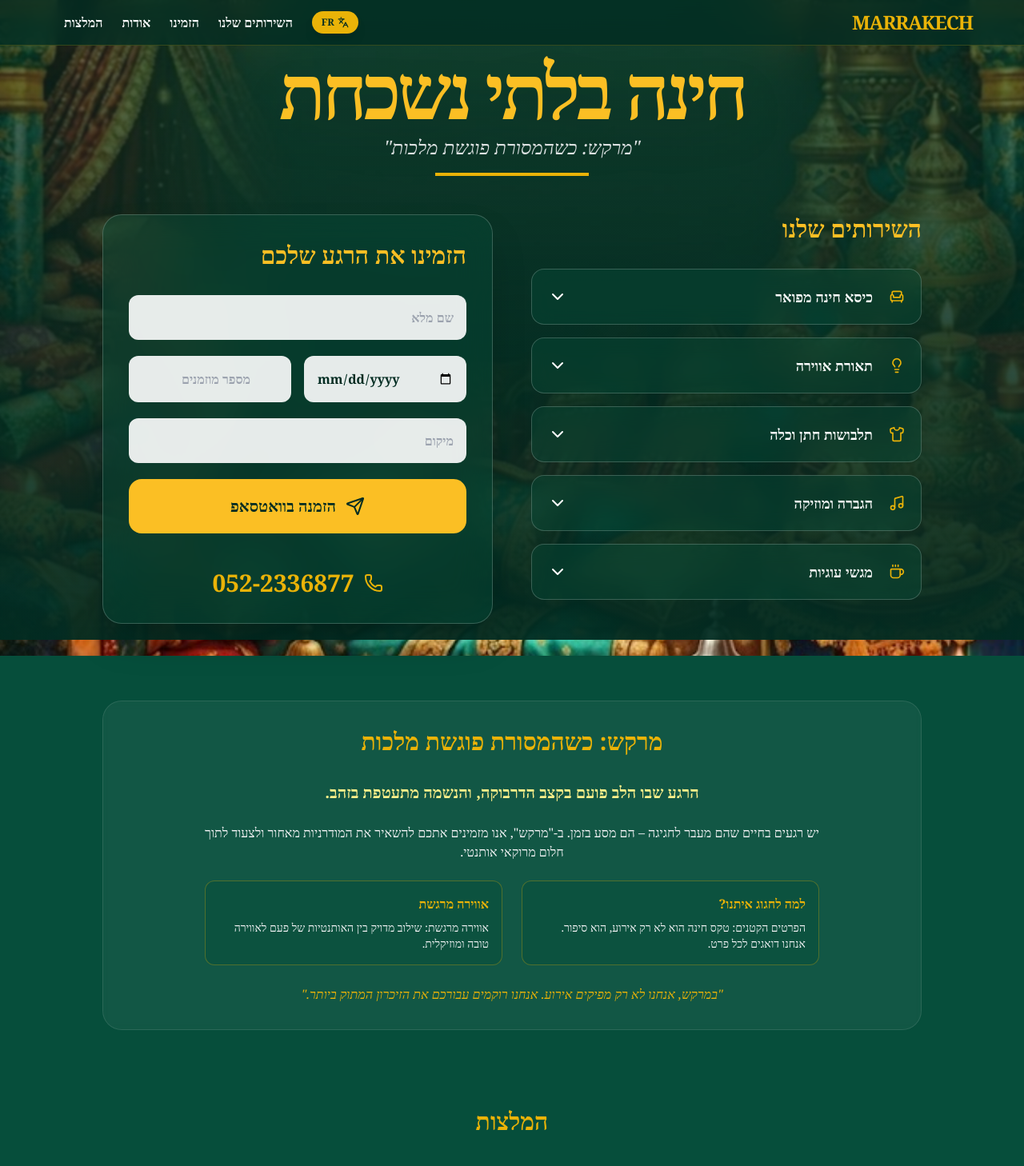
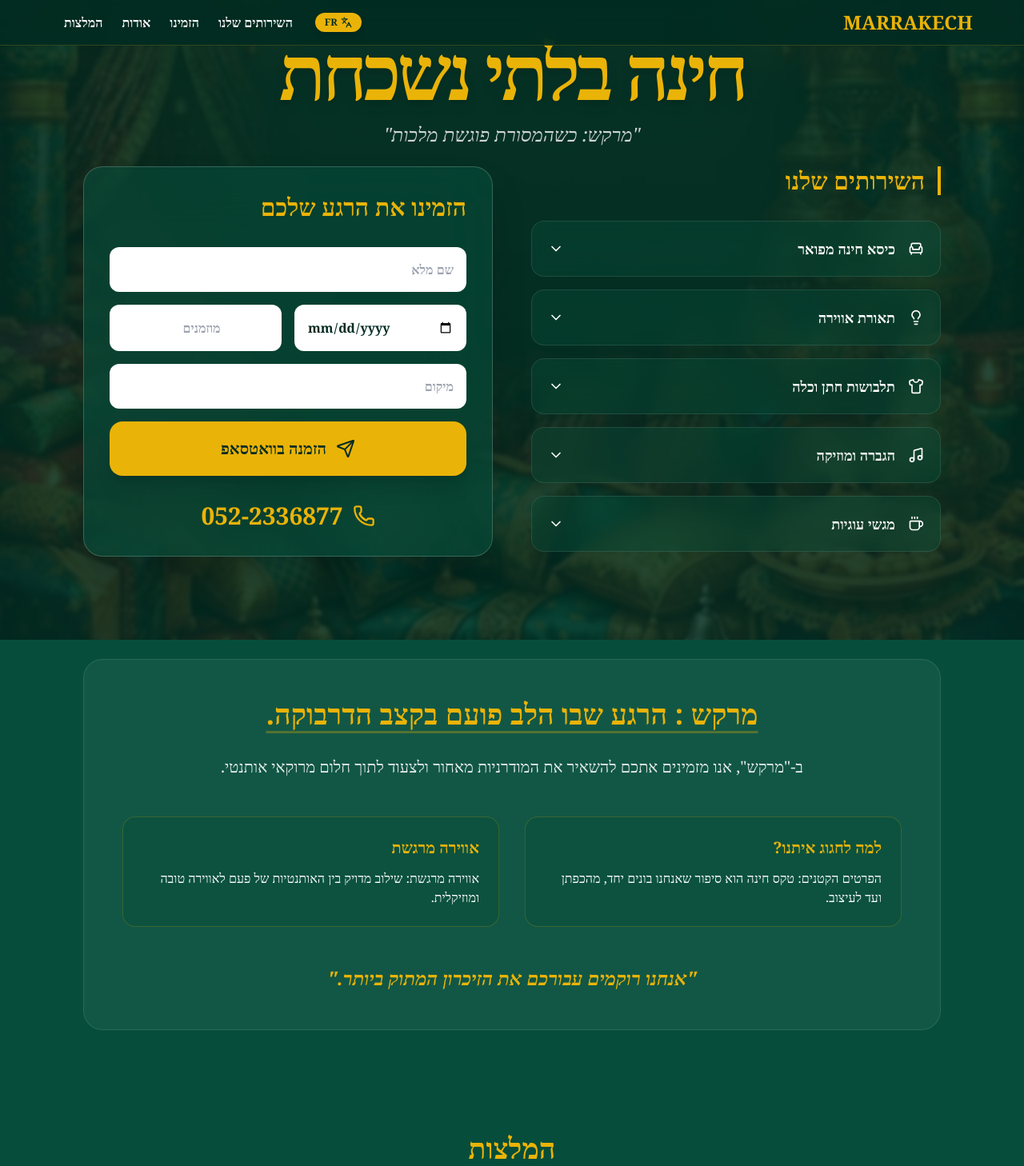
Before and after one commit to mhayoun/henne-app, a React (Vite) app: page / in a window 1280 px wide. Shown: the top 1458 px of the page at 80% size. Built offline with nearby package versions, Linux system fonts and the light colour scheme.

Commit message:
VERSION4

```diff
--- a/src/App.jsx
+++ b/src/App.jsx
@@ -1,5 +1,7 @@
 import React, { useState, useEffect, useRef } from 'react';
 import { Music, Lightbulb, Shirt, Armchair, Coffee, Send, Languages, Phone, ChevronDown, Star, Quote, Menu, X } from 'lucide-react';
+
+// Imports des assets (assurez-vous que les fichiers existent dans ./assets/)
 import henneBG from './assets/henne.jpeg';
 import chairImg from './assets/chair.jpeg';
 import tenuesImg from './assets/tenues.jpeg';
@@ -19,8 +21,8 @@
           observer.unobserve(domRef.current);
         }
       });
-    });
-    observer.observe(domRef.current);
+    }, { threshold: 0.1 });
+    if (domRef.current) observer.observe(domRef.current);
     return () => observer.disconnect();
   }, []);
 
@@ -35,63 +37,56 @@
   const [lang, setLang] = useState('he');
   const [isMenuOpen, setIsMenuOpen] = useState(false);
   const [openAccordion, setOpenAccordion] = useState(null);
-  const [formData, setFormData] = useState({
-    date: '', lieu: '', invites: 50, nom: '',
-    services: ['Fauteuil', 'Eclairage', 'Tenues', 'Musique', 'Gateaux']
-  });
+  const [formData, setFormData] = useState({ date: '', lieu: '', invites: 50, nom: '', services: [] });
 
   const content = {
     fr: {
       title: "Un Henné Inoubliable",
       subtitle: "Marrakech : quand la tradition rencontre la royauté",
       nav: { services: "Nos Services", reserve: "Réserver", about: "À Propos", reviews: "Témoignages" },
-      aboutTitle: "Marrakech : quand la tradition rencontre la royauté",
-      reviewsTitle: "Témoignages du cœur",
       logisticsTitle: "Réserver votre moment",
-      aboutContent: {
-        intro: "Le moment où le cœur bat au rythme de la darbouka, et où l'âme se drape d'or.",
-        description: "Il y a des moments dans la vie qui vont au-delà d'une simple fête – ce sont des voyages dans le temps. Chez 'Marrakech', nous vous invitons à laisser la modernité derrière vous pour entrer dans un rêve marocain authentique.",
-        whyUsTitle: "Pourquoi fêter avec nous ?",
-        whyUsDetail1: "Les petits détails : Une cérémonie de Henné n'est pas seulement un événement, c'est une histoire.",
-        whyUsDetail2: "Ambiance émouvante : Un mélange précis entre l'authenticité d'autrefois et une atmosphère musicale vibrante.",
-        footer: "Chez Marrakech, nous ne produisons pas seulement un événement. Nous tissons pour vous le plus doux des souvenirs."
-      },
-      reviews: [
-        { text: "Si vous cherchez un vrai Henné marocain – Marrakech est l'endroit idéal ! Le service était professionnel, l'ambiance joyeuse et émouvante.", author: "Yossi A." },
-        { text: "Nous avons fêté notre Henné avec Marrakech et ce fut une expérience incroyable ! Le design était soigné et impressionnant.", author: "Hadar D." }
-      ],
       labels: {
         fauteuil: "Fauteuil Somptueux", eclairage: "Éclairage Ambiance",
         tenues: "Tenues Mariés", musique: "Sonorisation & Musique",
-        gateaux: "Plateaux de Gâteaux", nom: "Votre Nom Complet",
-        lieu: "Lieu", invites: "Nombre d'invités", btn: "RÉSERVER SUR WHATSAPP"
-      }
+        gateaux: "Plateaux de Gâteaux", nom: "Nom Complet",
+        lieu: "Lieu", invites: "Invités", btn: "RÉSERVER VIA WHATSAPP"
+      },
+      aboutContent: {
+        intro: "Le moment où le cœur bat au rythme de la darbouka.",
+        description: "Chez 'Marrakech', nous vous invitons dans un rêve marocain authentique, riche en couleurs et en sons préservés.",
+        whyUsTitle: "Pourquoi nous ?",
+        whyUsDetail1: "Les petits détails : Chaque cérémonie est une histoire unique que nous soignons avec passion.",
+        whyUsDetail2: "Ambiance : Un mélange précis entre l'authenticité d'autrefois et une énergie festive moderne.",
+        footer: "Nous tissons pour vous le plus doux des souvenirs."
+      },
+      reviews: [
+        { text: "Un vrai Henné marocain ! Le service était professionnel et l'ambiance vraiment émouvante.", author: "Yossi A." },
+        { text: "Expérience incroyable, le design était soigné et impressionnant. Recommandé de tout cœur !", author: "Hadar D." }
+      ]
     },
     he: {
       title: "חינה בלתי נשכחת",
       subtitle: "מרקש: כשהמסורת פוגשת מלכות",
       nav: { services: "השירותים שלנו", reserve: "הזמינו", about: "אודות", reviews: "המלצות" },
-      aboutTitle: "מרקש: כשהמסורת פוגשת מלכות",
-      reviewsTitle: "המלצות מהלב",
       logisticsTitle: "הזמינו את הרגע שלכם",
-      aboutContent: {
-        intro: "הרגע שבו הלב פועם בקצב הדרבוקה, והנשמה מתעטפת בזהב.",
-        description: "יש רגעים בחיים שהם מעבר לחגיגה – הם מסע בזמן. ב-\"מרקש\", אנו מזמינים אתכם להשאיר את המודרניות מאחור ולצעוד לתוך חלום מרוקאי אותנטי.",
-        whyUsTitle: "למה לחגוג איתנו?",
-        whyUsDetail1: "הפרטים הקטנים: טקס חינה הוא לא רק אירוע, הוא סיפור. אנחנו דואגים לכל פרט.",
-        whyUsDetail2: "אווירה מרגשת: שילוב מדויק בין האותנטיות של פעם לאווירה טובה ומוזיקלית.",
-        footer: "\"במרקש, אנחנו לא רק מפיקים אירוע. אנחנו רוקמים עבורכם את הזיכרון המתוק ביותר.\""
-      },
-      reviews: [
-        { text: "אם אתם מחפשים חינה מרוקאית אמיתית – מרקש זה המקום! השירות היה מקצועי, האווירה הייתה שמחה ומרגשת.", author: "יוסי א." },
-        { text: "חגגנו חינה עם מרקש וזו הייתה חוויה מדהימה! העיצוב היה מושקע ומרשים, והאירוע היה פשוט מושלם.", author: "הדר ד." }
-      ],
       labels: {
         fauteuil: "כיסא חינה מפואר", eclairage: "תאורת אווירה",
         tenues: "תלבושות חתן וכלה", musique: "הגברה ומוזיקה",
         gateaux: "מגשי עוגיות", nom: "שם מלא",
-        lieu: "מיקום", invites: "מספר מוזמנים", btn: "הזמנה בוואטסאפ"
-      }
+        lieu: "מיקום", invites: "מוזמנים", btn: "הזמנה בוואטסאפ"
+      },
+      aboutContent: {
+        intro: "הרגע שבו הלב פועם בקצב הדרבוקה.",
+        description: "ב-\"מרקש\", אנו מזמינים אתכם להשאיר את המודרניות מאחור ולצעוד לתוך חלום מרוקאי אותנטי.",
+        whyUsTitle: "למה לחגוג איתנו?",
+        whyUsDetail1: "הפרטים הקטנים: טקס חינה הוא סיפור שאנחנו בונים יחד, מהכפתן ועד לעיצוב.",
+        whyUsDetail2: "אווירה מרגשת: שילוב מדויק בין האותנטיות של פעם לאווירה טובה ומוזיקלית.",
+        footer: "אנחנו רוקמים עבורכם את הזיכרון המתוק ביותר."
+      },
+      reviews: [
+        { text: "אם אתם מחפשים חינה מרוקאית אמיתית – מרקש זה המקום! שירות מקצועי ואווירה מדהימה.", author: "יוסי א." },
+        { text: "חגגנו חינה עם מרקש וזו הייתה חוויה מדהימה! העיצוב היה מושקע ומרשים. מומלץ!", author: "הדר ד." }
+      ]
     }
   };
 
@@ -102,14 +97,16 @@
     { id: 'Fauteuil', label: t.labels.fauteuil, icon: <Armchair size={20} />, media: chairImg },
     { id: 'Eclairage', label: t.labels.eclairage, icon: <Lightbulb size={20} />, media: teouraImg },
     { id: 'Tenues', label: t.labels.tenues, icon: <Shirt size={20} />, media: tenuesImg },
-    { id: 'Musique', label: t.labels.musique, icon: <Music size={20} />, media: "https://images.unsplash.com/photo-1470225620780-dba8ba36b745?q=80&w=600" },
+    { id: 'Musique', label: t.labels.musique, icon: <Music size={20} />, media: "https://images.unsplash.com/photo-1470225620780-dba8ba36b745?w=600" },
     { id: 'Gateaux', label: t.labels.gateaux, icon: <Coffee size={20} />, media: gateauxImg },
   ];
 
   const scrollTo = (id) => {
     const element = document.getElementById(id);
     if (element) {
-      window.scrollTo({ top: element.offsetTop - 80, behavior: 'smooth' });
+      const offset = 90;
+      const elementPosition = element.getBoundingClientRect().top + window.scrollY;
+      window.scrollTo({ top: elementPosition - offset, behavior: 'smooth' });
       setIsMenuOpen(false);
     }
   };
@@ -120,115 +117,140 @@
   };
 
   return (
-    <div className={`min-h-screen font-serif relative ${isRtl ? 'rtl text-right' : 'ltr text-left'}`} dir={isRtl ? 'rtl' : 'ltr'}>
-      <div className="fixed inset-0 z-0 bg-cover bg-center bg-no-repeat scale-105" style={{ backgroundImage: `url(${henneBG})`, backgroundAttachment: 'fixed' }} />
-      <div className="fixed inset-0 z-10 bg-gradient-to-b from-emerald-950/50 via-emerald-950/80 to-emerald-950/95 backdrop-blur-[1px]" />
+    <div className={`min-h-screen font-serif relative ${isRtl ? 'rtl' : 'ltr'}`} dir={isRtl ? 'rtl' : 'ltr'}>
+      {/* Background */}
+      <div className="fixed inset-0 z-0 bg-cover bg-center bg-no-repeat" style={{ backgroundImage: `url(${henneBG})` }} />
+      <div className="fixed inset-0 z-10 bg-emerald-950/85 backdrop-blur-[2px]" />
 
-      <nav className="fixed top-0 left-0 right-0 z-50 bg-emerald-950/80 backdrop-blur-md border-b border-yellow-500/20 px-4 md:px-10 py-3">
+      {/* Navigation */}
+      <nav className="fixed top-0 left-0 right-0 z-[100] bg-emerald-950/90 backdrop-blur-md border-b border-yellow-500/20 px-4 py-3">
         <div className="max-w-6xl mx-auto flex justify-between items-center">
-          <span className="text-2xl font-black text-yellow-500 tracking-tighter cursor-pointer" onClick={() => window.scrollTo({top:0, behavior:'smooth'})}>MARRAKECH</span>
-          <div className="flex items-center gap-2 md:gap-6">
-            <button onClick={() => setLang(lang === 'fr' ? 'he' : 'fr')} className="flex items-center gap-1 bg-yellow-500 text-emerald-950 px-3 py-1.5 rounded-full text-xs font-black shadow-lg">
-              <Languages size={14} /> {lang === 'fr' ? 'HE' : 'FR'}
+          <span className="text-2xl font-black text-yellow-500 cursor-pointer" onClick={() => window.scrollTo({top:0, behavior:'smooth'})}>MARRAKECH</span>
+          <div className="flex items-center gap-3">
+            <button
+              onClick={() => setLang(lang === 'fr' ? 'he' : 'fr')}
+              className="flex items-center gap-1 bg-yellow-500 text-emerald-950 px-3 py-1 rounded-full text-xs font-bold shadow-md active:scale-90 transition-transform"
+            >
+              <Languages size={14} /> {lang === 'fr' ? 'עברית' : 'FR'}
             </button>
-            <div className="hidden md:flex items-center gap-6 text-white font-bold ml-4">
-              <button onClick={() => scrollTo('services')} className="hover:text-yellow-500">{t.nav.services}</button>
-              <button onClick={() => scrollTo('reserve')} className="hover:text-yellow-500">{t.nav.reserve}</button>
-              <button onClick={() => scrollTo('about')} className="hover:text-yellow-500">{t.nav.about}</button>
-              <button onClick={() => scrollTo('reviews')} className="hover:text-yellow-500">{t.nav.reviews}</button>
+            <div className="hidden md:flex items-center gap-6 text-white font-bold mx-4">
+              <button onClick={() => scrollTo('services')} className="hover:text-yellow-500 transition-colors">{t.nav.services}</button>
+              <button onClick={() => scrollTo('reserve')} className="hover:text-yellow-500 transition-colors">{t.nav.reserve}</button>
+              <button onClick={() => scrollTo('about')} className="hover:text-yellow-500 transition-colors">{t.nav.about}</button>
+              <button onClick={() => scrollTo('reviews')} className="hover:text-yellow-500 transition-colors">{t.nav.reviews}</button>
             </div>
-            <button className="md:hidden text-yellow-500" onClick={() => setIsMenuOpen(!isMenuOpen)}>
+            <button className="md:hidden text-yellow-500 p-2" onClick={() => setIsMenuOpen(!isMenuOpen)}>
               {isMenuOpen ? <X size={28} /> : <Menu size={28} />}
             </button>
           </div>
         </div>
+        <div className={`md:hidden absolute top-full left-0 right-0 bg-emerald-950 border-b border-yellow-500/20 transition-all duration-300 overflow-hidden ${isMenuOpen ? 'max-h-[400px] opacity-100' : 'max-h-0 opacity-0'}`}>
+          <div className="flex flex-col p-6 gap-6 text-center text-white font-bold">
+            <button onClick={() => scrollTo('services')}>{t.nav.services}</button>
+            <button onClick={() => scrollTo('reserve')}>{t.nav.reserve}</button>
+            <button onClick={() => scrollTo('about')}>{t.nav.about}</button>
+            <button onClick={() => scrollTo('reviews')}>{t.nav.reviews}</button>
+          </div>
+        </div>
       </nav>
 
-      <div className="relative z-20 pt-24 p-4 md:p-10 lg:p-16 max-w-6xl mx-auto text-white">
+      {/* Main Content */}
+      <div className="relative z-20 pt-28 p-4 md:p-10 max-w-6xl mx-auto text-white">
         <FadeInSection>
-          <header className="text-center mb-10">
-            <h1 className="text-4xl md:text-8xl font-black text-[#fbbf24] uppercase tracking-tighter mb-2 drop-shadow-2xl">{t.title}</h1>
-            <p className="text-lg md:text-2xl text-gray-100 font-light italic max-w-2xl mx-auto leading-tight opacity-90">"{t.subtitle}"</p>
-            <div className="h-1 w-32 md:w-48 bg-yellow-500 mx-auto mt-4" />
+          <header className="text-center mb-6"> {/* Marge réduite ici */}
+            <h1 className="text-5xl md:text-8xl font-black text-yellow-500 uppercase tracking-tighter mb-4 drop-shadow-lg">{t.title}</h1>
+            <p className="text-xl md:text-2xl text-gray-200 italic opacity-90 leading-tight">"{t.subtitle}"</p>
           </header>
         </FadeInSection>
 
-        <div className="grid grid-cols-1 lg:grid-cols-2 gap-12 items-start mt-12">
+        <div className="grid grid-cols-1 lg:grid-cols-2 gap-12 items-start">
+          {/* Services Section */}
           <section id="services" className="space-y-4">
-            <h2 className="hidden md:flex text-3xl font-bold text-[#fbbf24] mb-8 items-center gap-3">{t.nav.services}</h2>
-            {servicesList.map((s, idx) => (
+            {/* Titre masqué sur mobile */}
+            <h2 className="hidden md:block text-3xl font-bold text-yellow-500 mb-8 border-r-4 border-yellow-500 pr-4">
+              {t.nav.services}
+            </h2>
+            {servicesList.map((s) => (
               <FadeInSection key={s.id}>
-                <div className="overflow-hidden rounded-2xl border border-white/20 bg-emerald-900/40 backdrop-blur-md transition-all hover:border-yellow-500/50">
-                  <div onClick={() => setOpenAccordion(openAccordion === s.id ? null : s.id)} className={`flex items-center justify-between p-5 cursor-pointer ${openAccordion === s.id ? 'bg-yellow-500 text-emerald-950' : 'text-white'}`}>
-                    <div className="flex items-center gap-5">
-                      <div className={openAccordion === s.id ? 'text-emerald-900' : 'text-yellow-500'}>{s.icon}</div>
+                <div className="rounded-2xl border border-white/10 bg-emerald-900/40 backdrop-blur-md overflow-hidden transition-all hover:border-yellow-500/30">
+                  <div
+                    onClick={() => setOpenAccordion(openAccordion === s.id ? null : s.id)}
+                    className={`flex items-center justify-between p-5 cursor-pointer ${openAccordion === s.id ? 'bg-yellow-500 text-emerald-950' : 'text-white'}`}
+                  >
+                    <div className="flex items-center gap-4">
+                      {s.icon}
                       <span className="font-bold text-lg">{s.label}</span>
                     </div>
-                    <ChevronDown className={`transition-transform ${openAccordion === s.id ? 'rotate-180' : ''}`} />
+                    <ChevronDown size={20} className={`transition-transform duration-300 ${openAccordion === s.id ? 'rotate-180' : ''}`} />
                   </div>
-                  <div className={`transition-all duration-500 overflow-hidden ${openAccordion === s.id ? 'max-h-96 opacity-100' : 'max-h-0 opacity-0'}`}>
-                    <div className="p-4 pt-0">
-                      {s.media.endsWith('.mp4') ? <video src={s.media} autoPlay muted loop playsInline className="w-full h-64 object-cover rounded-xl" /> : <img src={s.media} alt={s.label} className="w-full h-64 object-contain rounded-xl" />}
+                  {openAccordion === s.id && (
+                    <div className="p-4 bg-black/20">
+                      <img src={s.media} alt={s.label} className="w-full h-64 object-cover rounded-xl border border-white/10" />
                     </div>
-                  </div>
+                  )}
                 </div>
               </FadeInSection>
             ))}
           </section>
 
-          <section id="reserve" className="sticky top-24">
+          {/* Form Section */}
+          <section id="reserve" className="sticky top-28">
             <FadeInSection>
-              <div className="bg-emerald-900/40 backdrop-blur-xl p-8 rounded-3xl border border-white/20 shadow-2xl">
-                <h2 className="text-3xl font-bold text-[#fbbf24] mb-8">{t.logisticsTitle}</h2>
-                <div className="space-y-5 text-emerald-950 font-bold">
-                  <input type="text" placeholder={t.labels.nom} className="w-full p-4 rounded-xl bg-white/90 outline-none focus:ring-2 ring-yellow-500" onChange={e => setFormData({...formData, nom: e.target.value})} />
+              <div className="bg-emerald-900/60 backdrop-blur-2xl p-8 rounded-3xl border border-white/20 shadow-2xl">
+                <h2 className="text-3xl font-bold text-yellow-500 mb-8">{t.logisticsTitle}</h2>
+                <div className="space-y-4 text-emerald-950 font-bold">
+                  <input type="text" placeholder={t.labels.nom} className="w-full p-4 rounded-xl bg-white outline-none focus:ring-4 ring-yellow-500/50" onChange={e => setFormData({...formData, nom: e.target.value})} />
                   <div className="grid grid-cols-2 gap-4">
-                    <input type="date" className="p-4 rounded-xl bg-white/90 outline-none focus:ring-2 ring-yellow-500" onChange={e => setFormData({...formData, date: e.target.value})} />
-                    <input type="number" placeholder={t.labels.invites} className="p-4 rounded-xl bg-white/90 outline-none text-center focus:ring-2 ring-yellow-500" onChange={e => setFormData({...formData, invites: e.target.value})} />
+                    <input type="date" className="p-4 rounded-xl bg-white outline-none focus:ring-4 ring-yellow-500/50" onChange={e => setFormData({...formData, date: e.target.value})} />
+                    <input type="number" placeholder={t.labels.invites} className="p-4 rounded-xl bg-white outline-none text-center focus:ring-4 ring-yellow-500/50" onChange={e => setFormData({...formData, invites: e.target.value})} />
                   </div>
-                  <input type="text" placeholder={t.labels.lieu} className="w-full p-4 rounded-xl bg-white/90 outline-none focus:ring-2 ring-yellow-500" onChange={e => setFormData({...formData, lieu: e.target.value})} />
-                  <button onClick={handleWhatsApp} className="w-full mt-4 bg-[#fbbf24] text-emerald-950 font-black text-xl py-5 rounded-2xl flex items-center justify-center gap-3 active:scale-95 transition-transform"><Send size={24} /> {t.labels.btn}</button>
-                  <div className="text-center pt-6 text-yellow-500"><a href="tel:0522336877" className="text-3xl font-bold flex items-center justify-center gap-3"><Phone size={24} /> 052-2336877</a></div>
+                  <input type="text" placeholder={t.labels.lieu} className="w-full p-4 rounded-xl bg-white outline-none focus:ring-4 ring-yellow-500/50" onChange={e => setFormData({...formData, lieu: e.target.value})} />
+                  <button onClick={handleWhatsApp} className="w-full mt-4 bg-yellow-500 text-emerald-950 font-black text-xl py-5 rounded-2xl flex items-center justify-center gap-3 shadow-xl active:scale-95 transition-transform">
+                    <Send size={24} /> {t.labels.btn}
+                  </button>
+                  <a href="tel:0522336877" className="flex items-center justify-center gap-3 text-yellow-500 text-3xl font-black pt-4">
+                    <Phone size={28} /> 052-2336877
+                  </a>
                 </div>
               </div>
             </FadeInSection>
           </section>
         </div>
 
+        {/* About Section */}
         <FadeInSection>
-          <section id="about" className="mt-24 bg-white/5 backdrop-blur-sm p-8 rounded-3xl border border-white/10 text-center">
-            <h2 className="text-3xl font-bold text-yellow-500 mb-8">{t.aboutTitle}</h2>
-            <div className="max-w-3xl mx-auto space-y-6 text-gray-100">
-              <p className="text-xl font-bold text-yellow-200">{t.aboutContent.intro}</p>
-              <p>{t.aboutContent.description}</p>
-              <div className="grid md:grid-cols-2 gap-6">
-                <div className="bg-emerald-900/40 p-4 rounded-xl border border-yellow-500/30 text-right">
-                  <h4 className="font-bold text-yellow-500 mb-2">{t.aboutContent.whyUsTitle}</h4>
-                  <p className="text-sm">{t.aboutContent.whyUsDetail1}</p>
-                </div>
-                <div className="bg-emerald-900/40 p-4 rounded-xl border border-yellow-500/30 text-right">
-                  <h4 className="font-bold text-yellow-500 mb-2">{isRtl ? "אווירה מרגשת" : "Ambiance émouvante"}</h4>
-                  <p className="text-sm">{t.aboutContent.whyUsDetail2}</p>
-                </div>
+          <section id="about" className="mt-32 text-center bg-white/5 p-8 md:p-12 rounded-3xl border border-white/10">
+            <h2 className="text-3xl md:text-4xl font-bold text-yellow-500 mb-8 underline decoration-yellow-500/30 underline-offset-8">
+               {isRtl ? `מרקש : ${t.aboutContent.intro}` : `Marrakech : ${t.aboutContent.intro}`}
+            </h2>
+            <p className="text-xl max-w-3xl mx-auto mb-12 opacity-90">{t.aboutContent.description}</p>
+            <div className="grid md:grid-cols-2 gap-8 text-right">
+              <div className="bg-emerald-900/40 p-6 rounded-2xl border border-yellow-500/20">
+                <h4 className="text-yellow-500 font-bold text-xl mb-3">{t.aboutContent.whyUsTitle}</h4>
+                <p>{t.aboutContent.whyUsDetail1}</p>
               </div>
-              <p className="italic text-yellow-500">{t.aboutContent.footer}</p>
+              <div className="bg-emerald-900/40 p-6 rounded-2xl border border-yellow-500/20">
+                <h4 className="text-yellow-500 font-bold text-xl mb-3">{isRtl ? "אווירה מרגשת" : "Ambiance Émouvante"}</h4>
+                <p>{t.aboutContent.whyUsDetail2}</p>
+              </div>
             </div>
+            <p className="mt-12 text-2xl font-black text-yellow-500 italic">"{t.aboutContent.footer}"</p>
           </section>
         </FadeInSection>
 
-        <section id="reviews" className="mt-24 mb-16">
-          <h2 className="text-3xl font-bold text-yellow-500 mb-10 text-center">{t.nav.reviews}</h2>
+        {/* Reviews Section */}
+        <section id="reviews" className="mt-32 mb-20">
+          <h2 className="text-4xl font-bold text-yellow-500 mb-12 text-center">{t.nav.reviews}</h2>
           <div className="grid grid-cols-1 md:grid-cols-2 gap-8">
             {t.reviews.map((rev, idx) => (
               <FadeInSection key={idx}>
-                <div className="bg-emerald-900/40 p-8 rounded-3xl border-l-4 border-yellow-500 relative group">
-                  <Quote className="absolute top-4 right-4 opacity-10 text-yellow-500" size={48} />
+                <div className="bg-emerald-900/40 p-8 rounded-3xl border-r-4 border-yellow-500 relative">
+                  <Quote className="absolute top-4 left-4 opacity-10 text-yellow-500" size={48} />
                   <div className="flex text-yellow-500 mb-4">
-                    {Array(5).fill(0).map((_, i) => (
-                      <Star key={i} size={16} fill="currentColor" className="transition-all duration-500 delay-[200ms]" style={{ transform: `scale(${1})` }} />
-                    ))}
+                    {/* Etoiles pleines */}
+                    {Array(5).fill(0).map((_, i) => <Star key={i} size={18} fill="currentColor" />)}
                   </div>
-                  <p className="text-lg mb-4 italic leading-relaxed">"{rev.text}"</p>
+                  <p className="text-lg italic mb-4">"{rev.text}"</p>
                   <p className="font-bold text-yellow-500">— {rev.author}</p>
                 </div>
               </FadeInSection>
```
